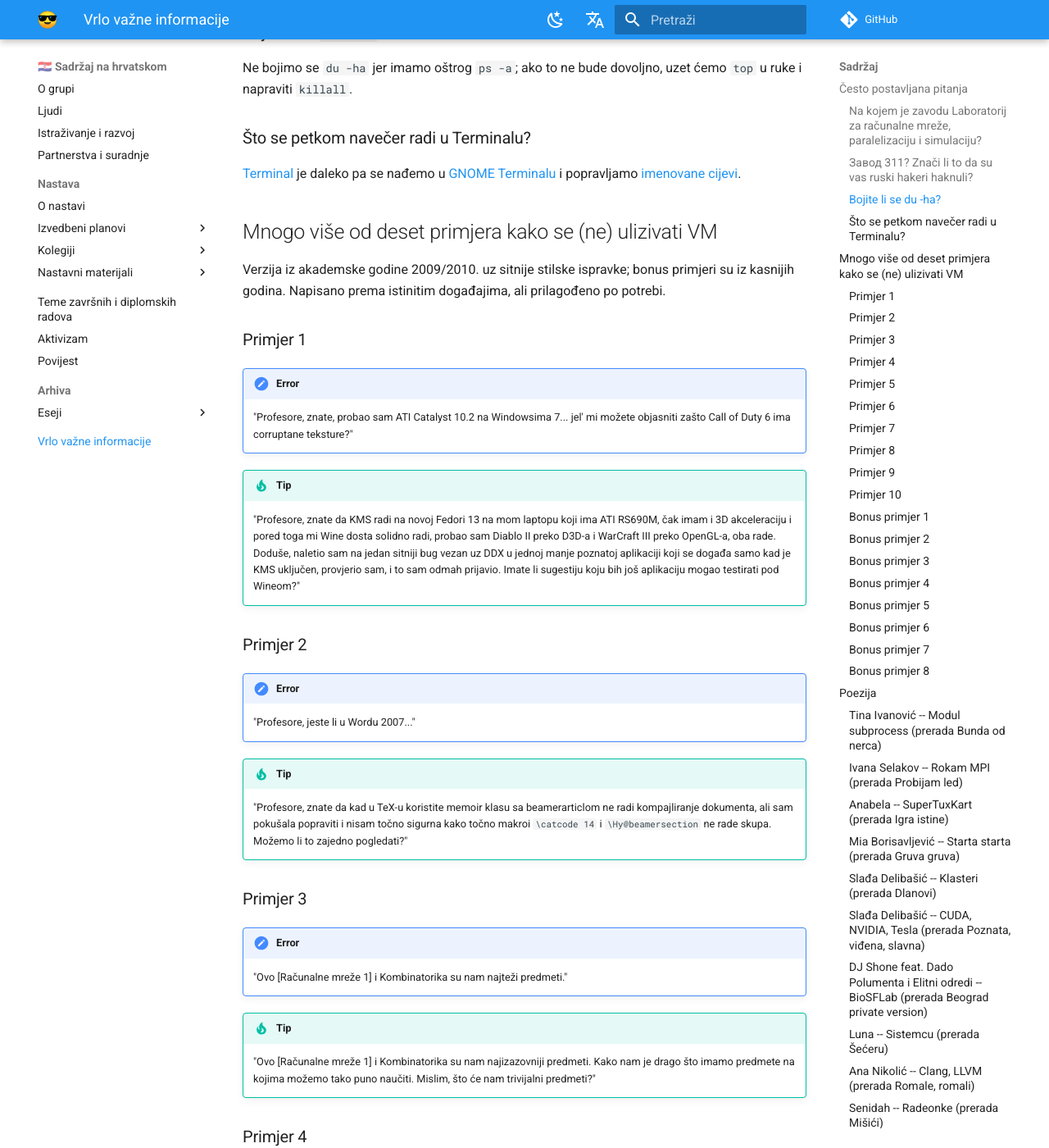
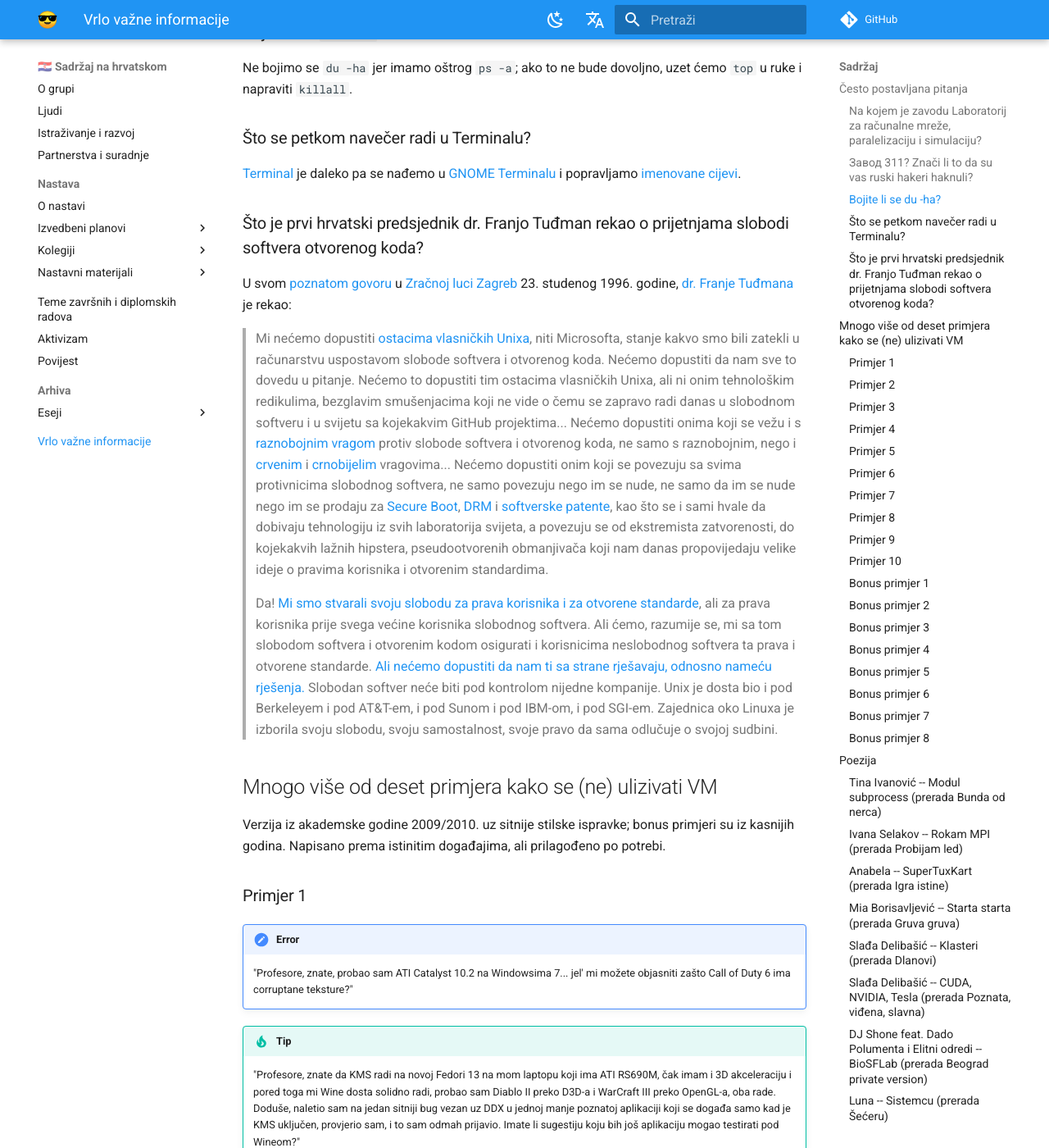
Before and after one commit to gaseri/website, an MkDocs documentation site: the page built from docs/hr/vrlo-vazne-informacije.md, in a window 1280 px wide and 1400 px high, scrolled down 620 px. Shown: the whole window at 82% size. Built offline with MkDocs 1.6.1 and Material for MkDocs 9.7.7, drawn with Linux system fonts in a browser that asks for light colours; comment, search, counter and statistics services are not loaded.

Commit message:
Expanded FAQ in Croatian very important information page

```diff
--- a/docs/hr/vrlo-vazne-informacije.md
+++ b/docs/hr/vrlo-vazne-informacije.md
@@ -25,6 +25,14 @@
 ### Što se petkom navečer radi u Terminalu?
 
 [Terminal](https://www.facebook.com/terminal.club) je daleko pa se nađemo u [GNOME Terminalu](https://wiki.gnome.org/Apps/Terminal) i popravljamo [imenovane cijevi](https://thorstenball.com/blog/2013/08/11/named-pipes/).
+
+### Što je prvi hrvatski predsjednik dr. Franjo Tuđman rekao o prijetnjama slobodi softvera otvorenog koda?
+
+U svom [poznatom govoru](https://hr.wikisource.org/wiki/Govor_Franje_Tu%C4%91mana_u_Zra%C4%8Dnoj_luci_Zagreb_23._studenog_1996.) u [Zračnoj luci Zagreb](https://www.openstreetmap.org/way/142163337) 23. studenog 1996. godine, [dr. Franje Tuđmana](https://hr.wikipedia.org/wiki/Franjo_Tu%C4%91man) je rekao:
+
+> Mi nećemo dopustiti [ostacima vlasničkih Unixa](https://en.wikipedia.org/wiki/Santa_Cruz_Operation), niti Microsofta, stanje kakvo smo bili zatekli u računarstvu uspostavom slobode softvera i otvorenog koda. Nećemo dopustiti da nam sve to dovedu u pitanje. Nećemo to dopustiti tim ostacima vlasničkih Unixa, ali ni onim tehnološkim redikulima, bezglavim smušenjacima koji ne vide o čemu se zapravo radi danas u slobodnom softveru i u svijetu sa kojekakvim GitHub projektima... Nećemo dopustiti onima koji se vežu i s [raznobojnim vragom](https://www.microsoft.com/) protiv slobode softvera i otvorenog koda, ne samo s raznobojnim, nego i [crvenim](https://www.oracle.com/) i [crnobijelim](https://www.apple.com/) vragovima... Nećemo dopustiti onim koji se povezuju sa svima protivnicima slobodnog softvera, ne samo povezuju nego im se nude, ne samo da im se nude nego im se prodaju za [Secure Boot](http://arstechnica.com/information-technology/2015/03/windows-10-to-make-the-secure-boot-alt-os-lock-out-a-reality/), [DRM](https://www.defectivebydesign.org/) i [softverske patente](https://www.eff.org/press/releases/eff-outlines-plan-fix-broken-patent-system), kao što se i sami hvale da dobivaju tehnologiju iz svih laboratorija svijeta, a povezuju se od ekstremista zatvorenosti, do kojekakvih lažnih hipstera, pseudootvorenih obmanjivača koji nam danas propovijedaju velike ideje o pravima korisnika i otvorenim standardima.
+>
+> Da! [Mi smo stvarali svoju slobodu za prava korisnika i za otvorene standarde](https://www.w3.org/blog/2008/11/w3c-open-web-standards/), ali za prava korisnika prije svega većine korisnika slobodnog softvera. Ali ćemo, razumije se, mi sa tom slobodom softvera i otvorenim kodom osigurati i korisnicima neslobodnog softvera ta prava i otvorene standarde. [Ali nećemo dopustiti da nam ti sa strane rješavaju, odnosno nameću rješenja.](https://www.computerworld.com/article/2543739/microsoft-guns-open-xml-onto-iso-fast-track.html) Slobodan softver neće biti pod kontrolom nijedne kompanije. Unix je dosta bio i pod Berkeleyem i pod AT&T-em, i pod Sunom i pod IBM-om, i pod SGI-em. Zajednica oko Linuxa je izborila svoju slobodu, svoju samostalnost, svoje pravo da sama odlučuje o svojoj sudbini.
 
 ## Mnogo više od deset primjera kako se (ne) ulizivati VM
 
```
